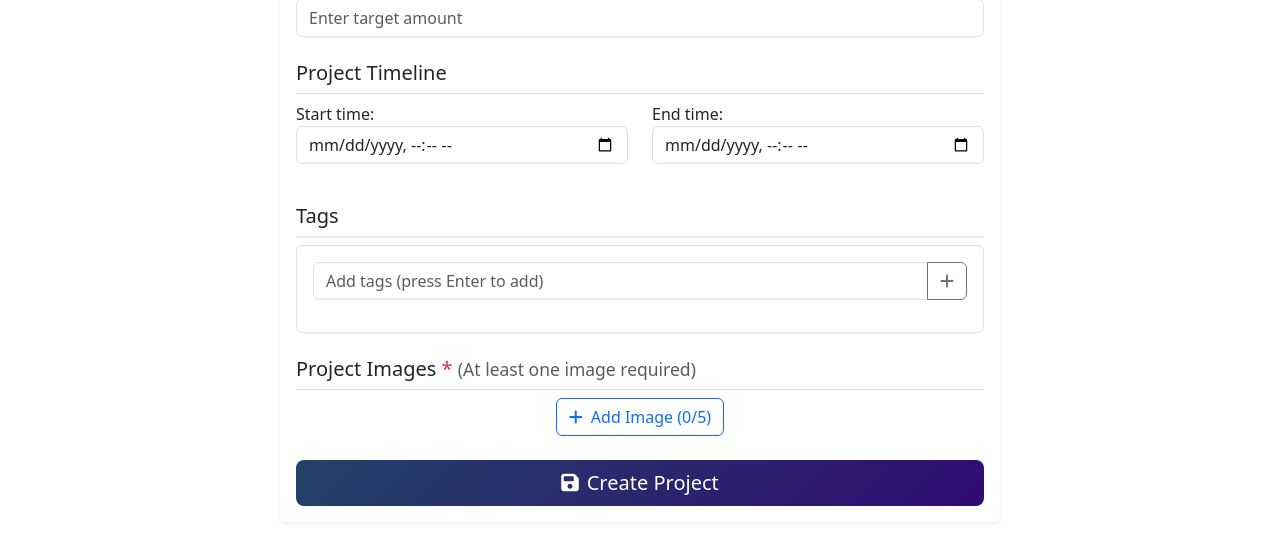
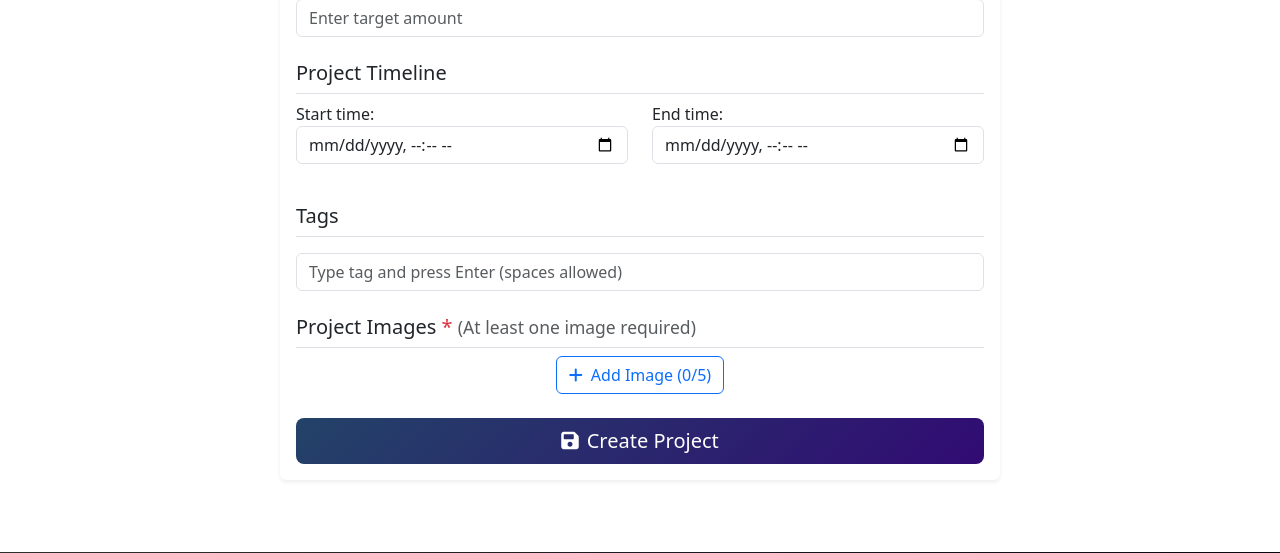
Before and after one commit to AymanCE-SE/Django-CrowdFunding, a Django app: page /projects/create/ in a window 1280 px wide. Shown: the part 650-1203 px from the top of the page. Run offline with Django 5.2, Linux system fonts and the light colour scheme; the visitor is signed in with stand-in values (Sample User, id 1); data that the repository does not hold is empty.

Commit message:
allow multiple add image in create project and upgrade tags

```diff
--- a/projects/templates/projects/create_project.html
+++ b/projects/templates/projects/create_project.html
@@ -1,7 +1,6 @@
-{% extends 'base.html' %}
-{% load static %}
+<!-- @format -->
 
-{% block content %}
+{% extends 'base.html' %} {% load static %} {% block content %}
 <div class="container py-5">
   <div class="row justify-content-center">
     <div class="col-lg-8">
@@ -10,25 +9,28 @@
           <h3 class="card-title mb-0">Create a New Project</h3>
         </div>
         <div class="card-body">
-                    {% if messages %}
-                        {% for message in messages %}
-                            <div class="alert alert-{{ message.tags }} alert-dismissible fade show">
+          {% if messages %} {% for message in messages %}
+          <div
+            class="alert alert-{{ message.tags }} alert-dismissible fade show">
             {{ message }}
-                                <button type="button" class="btn-close" data-bs-dismiss="alert"></button>
+            <button
+              type="button"
+              class="btn-close"
+              data-bs-dismiss="alert"></button>
           </div>
-                        {% endfor %}
-                    {% endif %}
+          {% endfor %} {% endif %}
 
-                    <form method="POST" enctype="multipart/form-data" id="createProjectForm">
+          <form
+            method="POST"
+            enctype="multipart/form-data"
+            id="createProjectForm">
             {% csrf_token %}
 
             <!-- Basic Information -->
             <div class="mb-4">
               <h5 class="border-bottom pb-2">Basic Information</h5>
               <div class="mb-3">
-                                {{ project_form.title.label_tag }}
-                                {{ project_form.title }}
-                                {% if project_form.title.errors %}
+                {{ project_form.title.label_tag }} {{ project_form.title }} {%if project_form.title.errors %}
                 <div class="invalid-feedback d-block">
                   {{ project_form.title.errors }}
                 </div>
@@ -36,11 +38,12 @@
               </div>
 
               <div class="mb-3">
-                                <label for="{{ project_form.category.id_for_label }}" class="form-label">
+                <label
+                  for="{{ project_form.category.id_for_label }}"
+                  class="form-label">
                   <i class="fas fa-folder me-2"></i>Category
                 </label>
-                                {{ project_form.category }}
-                                {% if project_form.category.errors %}
+                {{ project_form.category }} {% if project_form.category.errors%}
                 <div class="invalid-feedback d-block">
                   {{ project_form.category.errors }}
                 </div>
@@ -48,8 +51,7 @@
               </div>
 
               <div class="mb-3">
-                                {{ project_form.details.label_tag }}
-                                {{ project_form.details }}
+                {{ project_form.details.label_tag }} {{ project_form.details }}
                 {% if project_form.details.errors %}
                 <div class="invalid-feedback d-block">
                   {{ project_form.details.errors }}
@@ -62,9 +64,7 @@
             <div class="mb-4">
               <h5 class="border-bottom pb-2">Funding Details</h5>
               <div class="mb-3">
-                                {{ project_form.total_target.label_tag }}
-                                {{ project_form.total_target }}
-                                {% if project_form.total_target.errors %}
+                {{ project_form.total_target.label_tag }} {{ project_form.total_target }} {% if project_form.total_target.errors %}
                 <div class="invalid-feedback d-block">
                   {{ project_form.total_target.errors }}
                 </div>
@@ -78,17 +78,14 @@
               <div class="row">
                 <div class="col-md-6 mb-3">
                   {{ project_form.start_time.label_tag }}
-                                    {{ project_form.start_time }}
-                                    {% if project_form.start_time.errors %}
+                  {{project_form.start_time }} {% if project_form.start_time.errors %}
                   <div class="invalid-feedback d-block">
                     {{ project_form.start_time.errors }}
                   </div>
                   {% endif %}
                 </div>
                 <div class="col-md-6 mb-3">
-                                    {{ project_form.end_time.label_tag }}
-                                    {{ project_form.end_time }}
-                                    {% if project_form.end_time.errors %}
+                  {{ project_form.end_time.label_tag }} {{ project_form.end_time }} {% if project_form.end_time.errors %}
                   <div class="invalid-feedback d-block">
                     {{ project_form.end_time.errors }}
                   </div>
@@ -100,20 +97,15 @@
             <!-- Tags -->
             <div class="mb-4">
               <h5 class="border-bottom pb-2">Tags</h5>
-                            <div class="tags-input-container p-3 border rounded">
-                                <div class="input-group mb-3">
-                                    <input type="text" class="form-control" id="tagInput"
-                                           placeholder="Add tags (press Enter to add)">
-                                    <button class="btn btn-outline-secondary" type="button" id="addTagBtn">
-                                        <i class="fas fa-plus"></i>
-                                    </button>
+              {{ project_form.tags_input }}
+              <div id="tag-badges" class="d-flex flex-wrap gap-2 mb-2">
+                <!-- Tags will be added here dynamically -->
               </div>
-                                <div id="selectedTags" class="d-flex flex-wrap gap-2"></div>
-
-                                <div style="display: none;">
-                                    {{ project_form.tags }}
-                                </div>
-                            </div>
+              <input
+                type="text"
+                id="new-tag-input"
+                class="form-control"
+                placeholder="Type tag and press Enter (spaces allowed)" />
             </div>
             <!-- Images -->
             <div class="mb-4">
@@ -125,19 +117,27 @@
               <div id="imageUploadsContainer">
                 {{ image_formset.management_form }}
                 <div class="text-center mb-3">
-            <button type="button" id="addImageBtn" class="btn btn-outline-primary">
+                  <button
+                    type="button"
+                    id="addImageBtn"
+                    class="btn btn-outline-primary">
                     <i class="fas fa-plus me-2"></i>Add Image (0/5)
                   </button>
                 </div>
                 <!-- This container shows hidden formset inputs and, if updating, existing images -->
-        <div class="row g-3" id="previewContainer" style="display: none;">
-            {% for form in image_formset %}
-                {{ form.id }}
+                <div
+                  class="row g-3"
+                  id="previewContainer"
+                  style="display: none">
+                  {% for form in image_formset %} {{ form.id }}
                   <div class="col-md-4 image-form-container">
                     {% if form.instance.pk and form.instance.image %}
-                        <img src="{{ form.instance.image.url }}" alt="Existing image" class="existing-image" data-index="{{ forloop.counter0 }}">
-                    {% endif %}
-                    {{ form.image }}
+                    <img
+                      src="{{ form.instance.image.url }}"
+                      alt="Existing image"
+                      class="existing-image"
+                      data-index="{{ forloop.counter0 }}" />
+                    {% endif %} {{ form.image }}
                   </div>
                   {% endfor %}
                 </div>
@@ -157,9 +157,7 @@
     </div>
   </div>
 </div>
-{% endblock %}
-
-{% block extra_css %}
+{% endblock %} {% block extra_css %}
 <style>
   .tags-container {
     max-height: 200px;
@@ -199,12 +197,19 @@
     display: inline-flex;
     align-items: center;
     margin: 2px;
+    cursor: pointer;
+    transition: 0.2s;
   }
 
   .tag-badge .remove-tag {
     margin-left: 5px;
     cursor: pointer;
     color: #dc3545;
+  }
+
+  .tag-badge.active {
+    background-color: #0d6efd !important;
+    color: white !important;
   }
 
   .suggestions-container {
@@ -228,9 +233,9 @@
 
   .image-preview-card {
     position: relative;
-    height: 150px;  /* Reduced from 200px */
-    width: 150px;   /* Added fixed width */
-    margin: auto;   /* Center in column */
+    height: 150px; /* Reduced from 200px */
+    width: 150px; /* Added fixed width */
+    margin: auto; /* Center in column */
     overflow: hidden;
     border-radius: 8px;
     border: 2px solid #dee2e6;
@@ -246,142 +251,159 @@
     display: flex;
     justify-content: center;
   }
+
+  .image-form {
+    background-color: #f8f9fa;
+  }
+
+  .remove-image-btn {
+    border: none;
+    background: none;
+    font-size: 1.2rem;
+    color: #dc3545;
+  }
 </style>
-{% endblock %}
+{% endblock %} {% block extra_js %}
+<script>
+  document.addEventListener("DOMContentLoaded", function () {
+    // Tags handling
+    const tagBadges = document.getElementById("tag-badges");
+    const tagsInput = document.getElementById("id_tags_input");
+    const newTagInput = document.getElementById("new-tag-input");
 
-{% block extra_js %}
-<script>
-document.addEventListener('DOMContentLoaded', function() {
-    // Tags handling
-    const tagInput = document.getElementById('tagInput');
-    const addTagBtn = document.getElementById('addTagBtn');
-    const selectedTags = document.getElementById('selectedTags');
-    const tagSuggestions = document.getElementById('tagSuggestions');
-    const hiddenTagsInput = document.querySelector('#id_tags');
-    let selectedTagsArray = [];
+    function updateTagsInput() {
+      const tags = [...tagBadges.querySelectorAll(".tag-badge.active")].map(
+        (badge) => badge.dataset.tag
+      );
+      tagsInput.value = tags.join(",");
+    }
 
-    // Get existing tags from database (passed from view)
-    const existingTags = {{ existing_tags_json|safe }};
+    // Handle removing tags
+    tagBadges.addEventListener("click", (e) => {
+      if (e.target.classList.contains("remove-tag")) {
+        e.target.closest(".tag-badge").remove();
+        updateTagsInput();
+      }
+    });
 
-    function addTag(tagName) {
-        tagName = tagName.trim().toLowerCase();
-        if (tagName && !selectedTagsArray.includes(tagName)) {
-            selectedTagsArray.push(tagName);
-            const badge = document.createElement('span');
-            badge.className = 'tag-badge';
-            badge.innerHTML = `
+    // Handle adding new tags
+    newTagInput.addEventListener("keypress", function (e) {
+      if (e.key === "Enter") {
+        e.preventDefault();
+        const tagName = this.value.trim();
+
+        if (tagName) {
+          const existingTags = [
+            ...tagBadges.querySelectorAll(".tag-badge"),
+          ].map((badge) => badge.dataset.tag.toLowerCase());
+
+          if (!existingTags.includes(tagName.toLowerCase())) {
+            const span = document.createElement("span");
+            span.className =
+              "badge rounded-pill px-3 py-2 bg-primary text-white tag-badge active";
+            span.dataset.tag = tagName;
+            span.innerHTML = `
                         ${tagName}
-                <span class="remove-tag" data-tag="${tagName}">×</span>
+                        <i class="fas fa-times ms-2 remove-tag"></i>
                     `;
-            selectedTags.appendChild(badge);
-            updateHiddenInput();
-            tagInput.value = '';
-            showTagSuggestions('');
+            tagBadges.appendChild(span);
+            updateTagsInput();
+          }
+          this.value = "";
         }
       }
+    });
 
-    function updateHiddenInput() {
-        const selectedOptions = Array.from(hiddenTagsInput.options);
-        selectedOptions.forEach(option => {
-            option.selected = selectedTagsArray.includes(option.text.toLowerCase());
-        });
-    }
+    // Initial tags setup
+    updateTagsInput();
 
-    function showTagSuggestions(query) {
-        const suggestionsContainer = tagSuggestions.querySelector('.suggestions-container');
-        suggestionsContainer.innerHTML = '';
+    // Images handling
+    const maxImages = 5;
+    const imageContainer = document.getElementById("imagePreviewsGrid");
+    const addImageBtn = document.getElementById("addImageBtn");
+    const totalForms = document.querySelector("#id_images-TOTAL_FORMS");
+    const hiddenInputsContainer = document.getElementById("previewContainer");
+    const imageUploadsContainer = document.getElementById(
+      "imageUploadsContainer"
+    );
 
-        if (!query) {
-            tagSuggestions.classList.add('d-none');
+    addImageBtn.addEventListener("click", function () {
+      const input = document.createElement("input");
+      input.type = "file";
+      input.accept = "image/*";
+      input.multiple = true; // Enable multiple file selection
+      input.click();
+
+      input.addEventListener("change", function () {
+        if (this.files && this.files.length > 0) {
+          const currentCount = getCurrentImageCount();
+          const remainingSlots = maxImages - currentCount;
+          const filesToProcess = Math.min(this.files.length, remainingSlots);
+
+          if (currentCount >= maxImages) {
+            alert(`Maximum ${maxImages} images allowed`);
             return;
           }
 
-        const matches = existingTags.filter(tag =>
-            tag.toLowerCase().includes(query.toLowerCase()) &&
-            !selectedTagsArray.includes(tag.toLowerCase())
-        );
+          // Process each selected file
+          for (let i = 0; i < filesToProcess; i++) {
+            const file = this.files[i];
+            const reader = new FileReader();
 
-        if (matches.length > 0) {
-            matches.forEach(tag => {
-                const suggestion = document.createElement('span');
-                suggestion.className = 'tag-suggestion';
-                suggestion.textContent = tag;
-                suggestion.addEventListener('click', () => addTag(tag));
-                suggestionsContainer.appendChild(suggestion);
-            });
-            tagSuggestions.classList.remove('d-none');
-        } else {
-            tagSuggestions.classList.add('d-none');
-        }
+            reader.onload = function (e) {
+              const newIndex = getCurrentImageCount();
+              addImagePreview(e.target.result, newIndex);
+
+              // Update hidden input for the form
+              updateHiddenInput(newIndex, file);
+            };
+
+            reader.readAsDataURL(file);
           }
 
-    tagInput.addEventListener('keyup', (e) => {
-        if (e.key === 'Enter') {
-            e.preventDefault();
-            addTag(tagInput.value);
-        } else {
-            showTagSuggestions(tagInput.value);
-        }
-    });
-
-    addTagBtn.addEventListener('click', () => addTag(tagInput.value));
-
-    selectedTags.addEventListener('click', (e) => {
-        if (e.target.classList.contains('remove-tag')) {
-            const tagToRemove = e.target.dataset.tag;
-            selectedTagsArray = selectedTagsArray.filter(tag => tag !== tagToRemove);
-            e.target.parentElement.remove();
-            updateHiddenInput();
-        }
-    });
-
-    // Images handling
-    const maxImages = 5;
-    const imageContainer = document.getElementById('imagePreviewsGrid');
-    const addImageBtn = document.getElementById('addImageBtn');
-    const totalForms = document.querySelector('#id_images-TOTAL_FORMS');
-    const hiddenInputsContainer = document.getElementById('previewContainer');
-    const imageUploadsContainer = document.getElementById('imageUploadsContainer');
-
-    addImageBtn.addEventListener('click', function() {
-        const input = document.createElement('input');
-        input.type = 'file';
-        input.accept = 'image/*';
-        input.click();
-
-        input.addEventListener('change', function() {
-            if (this.files && this.files[0]) {
-                // Count existing previews (new + preexisting)
-                const newPreviewsCount = imageContainer.querySelectorAll('.image-preview-card').length;
-                const existingImagesCount = hiddenInputsContainer.querySelectorAll('img.existing-image').length;
-                const currentCount = newPreviewsCount + existingImagesCount;
-
-                if (currentCount < maxImages) {
-                    const reader = new FileReader();
-                    reader.onload = function(e) {
-                        addImagePreview(e.target.result, newPreviewsCount);
-                    }
-                    reader.readAsDataURL(this.files[0]);
-
-                    // Update the hidden file input for this new image (if exists)
-                    const hiddenInput = hiddenInputsContainer.querySelector(`input[name="images-${newPreviewsCount}-image"]`);
-                    if (hiddenInput) {
-                        const dataTransfer = new DataTransfer();
-                        dataTransfer.items.add(this.files[0]);
-                        hiddenInput.files = dataTransfer.files;
-                    }
+          if (this.files.length > remainingSlots) {
+            alert(
+              `Only ${remainingSlots} image(s) were added. Maximum limit reached.`
+            );
           }
         }
       });
     });
 
+    function getCurrentImageCount() {
+      const newPreviewsCount = imageContainer.querySelectorAll(
+        ".image-preview-card"
+      ).length;
+      const existingImagesCount =
+        hiddenInputsContainer.querySelectorAll("img.existing-image").length;
+      return newPreviewsCount + existingImagesCount;
+    }
+
+    function updateHiddenInput(index, file) {
+      let hiddenInput = hiddenInputsContainer.querySelector(
+        `input[name="images-${index}-image"]`
+      );
+
+      if (!hiddenInput) {
+        hiddenInput = document.createElement("input");
+        hiddenInput.type = "file";
+        hiddenInput.name = `images-${index}-image`;
+        hiddenInput.style.display = "none";
+        hiddenInputsContainer.appendChild(hiddenInput);
+      }
+
+      const dataTransfer = new DataTransfer();
+      dataTransfer.items.add(file);
+      hiddenInput.files = dataTransfer.files;
+    }
+
     function addImagePreview(src, index) {
-        const col = document.createElement('div');
-        col.className = 'col-md-4 mb-3';
+      const col = document.createElement("div");
+      col.className = "col-md-4 mb-3";
       col.innerHTML = `
         <div class="image-preview-card">
             <img src="${src}" alt="Preview">
-                <button type="button" class="remove-image" data-index="${index}">
+            <button type="button" class="btn btn-danger position-absolute top-0 end-0 remove-image" data-index="${index}">
                 <i class="fas fa-times"></i>
             </button>
         </div>
@@ -391,35 +413,26 @@ document.addEventListener('DOMContentLoaded', function() {
     }
 
     function updateImageCountDisplay() {
-        // Count newly added previews plus any existing images
-        const newPreviewsCount = imageContainer.querySelectorAll('.image-preview-card').length;
-        const existingImagesCount = hiddenInputsContainer.querySelectorAll('img.existing-image').length;
-        const currentCount = newPreviewsCount + existingImagesCount;
-
+      const currentCount = getCurrentImageCount();
       addImageBtn.innerHTML = `<i class="fas fa-plus me-2"></i>Add Image (${currentCount}/${maxImages})`;
       addImageBtn.disabled = currentCount >= maxImages;
 
-        // Update the formset management form for new previews only
-        totalForms.value = newPreviewsCount;
-
-        // Update file input naming and 'required' attribute for newly added images
-        const hiddenInputs = hiddenInputsContainer.querySelectorAll('input[type="file"]');
-        hiddenInputs.forEach((input, idx) => {
-            input.name = `images-${idx}-image`;
-            input.required = idx < newPreviewsCount;
-        });
+      // Update the formset management form
+      totalForms.value = currentCount;
     }
 
     // Remove newly added image preview (existing images are not removable by this JS)
-    imageContainer.addEventListener('click', function(e) {
-        if (e.target.closest('.remove-image')) {
-            const container = e.target.closest('.col-md-4');
-            const index = parseInt(e.target.closest('.remove-image').dataset.index);
+    imageContainer.addEventListener("click", function (e) {
+      if (e.target.closest(".remove-image")) {
+        const container = e.target.closest(".col-md-4");
+        const index = parseInt(e.target.closest(".remove-image").dataset.index);
 
         // Clear the corresponding hidden file input (if exists)
-            const hiddenInput = hiddenInputsContainer.querySelector(`input[name="images-${index}-image"]`);
+        const hiddenInput = hiddenInputsContainer.querySelector(
+          `input[name="images-${index}-image"]`
+        );
         if (hiddenInput) {
-                hiddenInput.value = '';
+          hiddenInput.value = "";
         }
         container.remove();
         updateImageCountDisplay();
@@ -429,36 +442,44 @@ document.addEventListener('DOMContentLoaded', function() {
 
     function reindexImages() {
       // Reassign the data-index attributes for remove buttons of newly added image previews
-        imageContainer.querySelectorAll('.remove-image').forEach((btn, idx) => {
+      imageContainer.querySelectorAll(".remove-image").forEach((btn, idx) => {
         btn.dataset.index = idx;
       });
     }
 
     // Validate images on form submission
-    document.getElementById('createProjectForm').addEventListener('submit', function(e) {
+    document
+      .getElementById("createProjectForm")
+      .addEventListener("submit", function (e) {
         // Remove any existing error messages
-        const existingAlert = imageUploadsContainer.querySelector('.alert');
+        const existingAlert = imageUploadsContainer.querySelector(".alert");
         if (existingAlert) {
           existingAlert.remove();
         }
 
         // Count valid files from hidden inputs (newly added)...
-        const newValidImages = Array.from(hiddenInputsContainer.querySelectorAll('input[type="file"]'))
-            .filter(input => input.files && input.files.length > 0);
+        const newValidImages = Array.from(
+          hiddenInputsContainer.querySelectorAll('input[type="file"]')
+        ).filter((input) => input.files && input.files.length > 0);
         // ...and count existing images from the rendered <img> tags
-        const existingImages = hiddenInputsContainer.querySelectorAll('img.existing-image');
+        const existingImages =
+          hiddenInputsContainer.querySelectorAll("img.existing-image");
         const totalImages = newValidImages.length + existingImages.length;
 
         if (totalImages === 0) {
           e.preventDefault();
-            const alertDiv = document.createElement('div');
-            alertDiv.className = 'alert alert-danger alert-dismissible fade show mt-3';
+          const alertDiv = document.createElement("div");
+          alertDiv.className =
+            "alert alert-danger alert-dismissible fade show mt-3";
           alertDiv.innerHTML = `
                   <strong>Error!</strong> Please add at least one image for your project.
                   <button type="button" class="btn-close" data-bs-dismiss="alert"></button>
               `;
-            imageUploadsContainer.insertBefore(alertDiv, imageUploadsContainer.firstChild);
-            alertDiv.scrollIntoView({ behavior: 'smooth', block: 'center' });
+          imageUploadsContainer.insertBefore(
+            alertDiv,
+            imageUploadsContainer.firstChild
+          );
+          alertDiv.scrollIntoView({ behavior: "smooth", block: "center" });
         }
       });
   });
```
Lines whose indentation alone changed are shown as unchanged.
